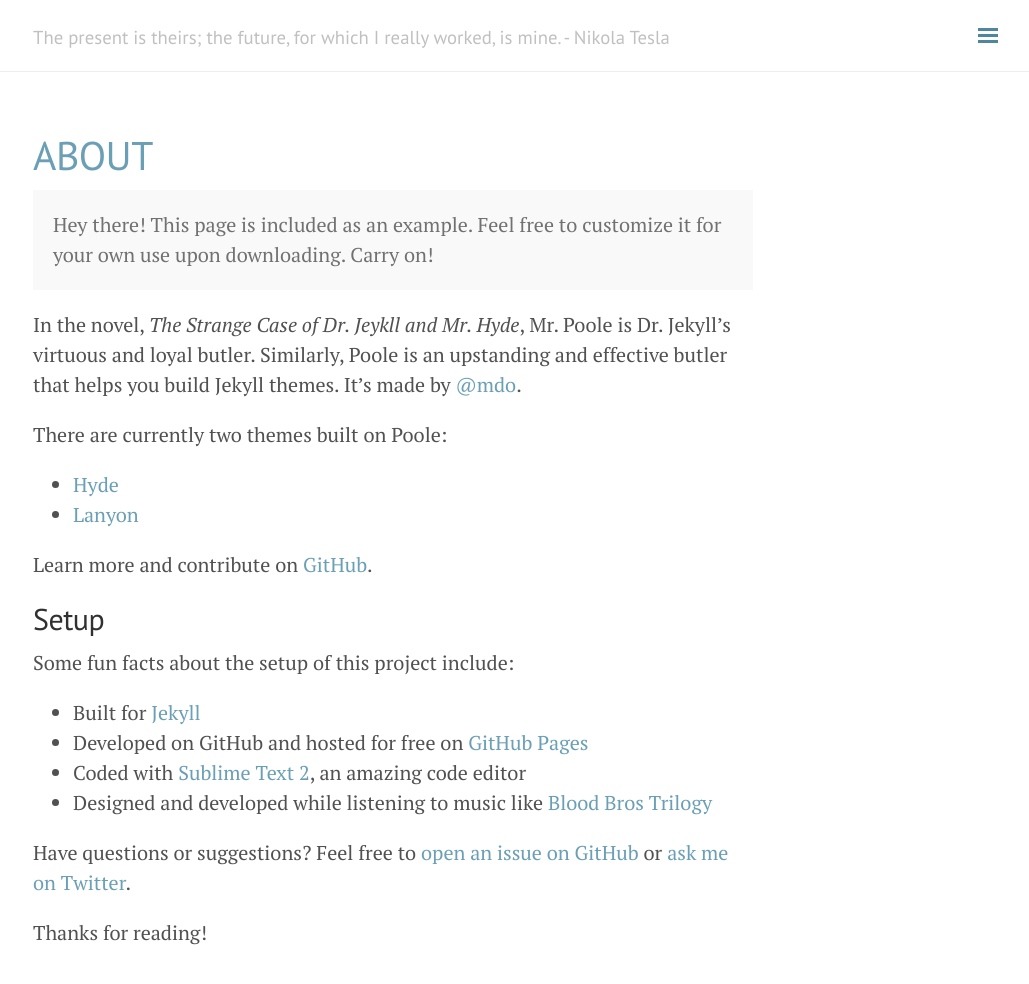
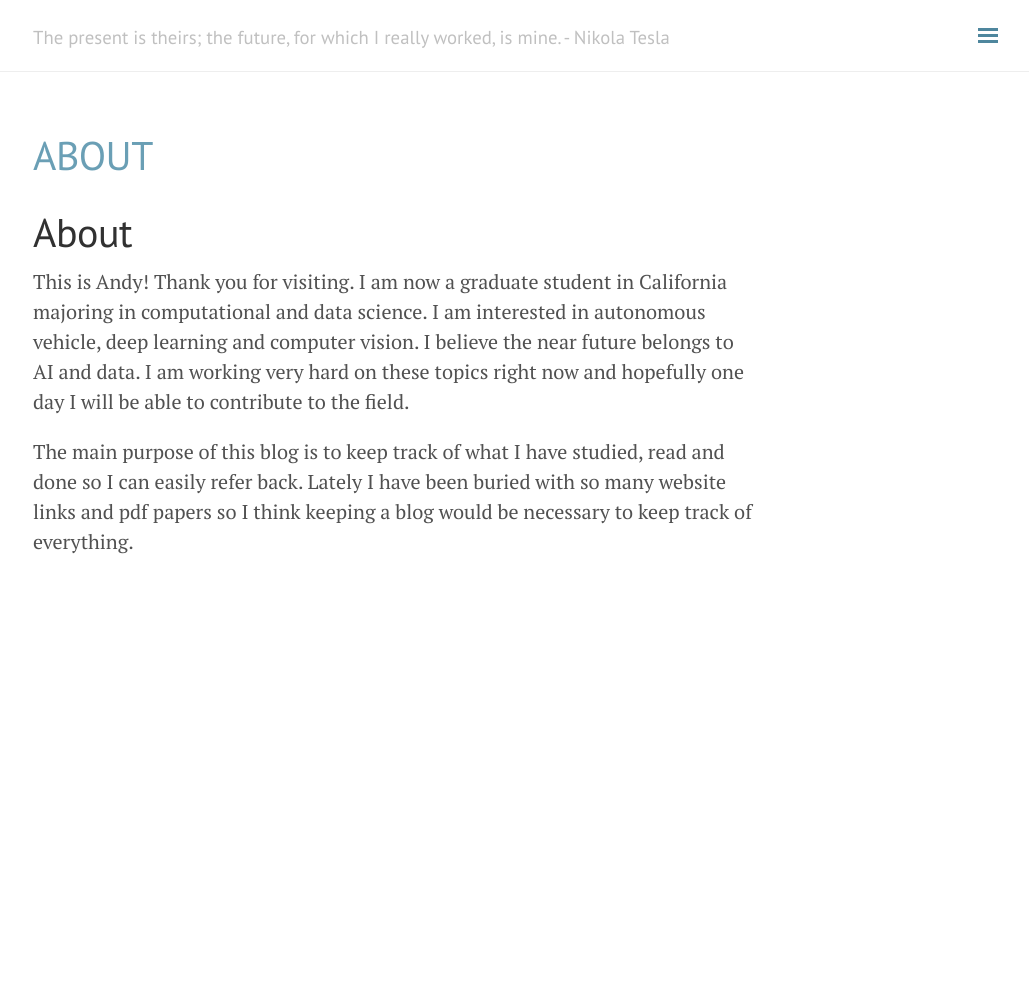
Before and after one commit to andylikescodes/andylikescodes.github.io, a Jekyll site: the page built from about.md, in a window 1280 px wide and 1028 px high. Shown: the top 984 px of the window, without its empty margins (247-1276 px from the left). Built offline with Jekyll 4.4.1, drawn with Linux system fonts in a browser that asks for light colours; nearby versions of some CDN libraries; comment, search, counter and statistics services are not loaded.

Commit message:
about page

```diff
--- a/about.md
+++ b/about.md
@@ -3,28 +3,7 @@ layout: page
 title: About
 ---
 
-<p class="message">
-  Hey there! This page is included as an example. Feel free to customize it for your own use upon downloading. Carry on!
-</p>
+# About
+This is Andy! Thank you for visiting. I am now a graduate student in California majoring in computational and data science. I am interested in autonomous vehicle, deep learning and computer vision. I believe the near future belongs to AI and data. I am working very hard on these topics right now and hopefully one day I will be able to contribute to the field.
 
-In the novel, *The Strange Case of Dr. Jeykll and Mr. Hyde*, Mr. Poole is Dr. Jekyll's virtuous and loyal butler. Similarly, Poole is an upstanding and effective butler that helps you build Jekyll themes. It's made by [@mdo](https://twitter.com/mdo).
-
-There are currently two themes built on Poole:
-
-* [Hyde](http://hyde.getpoole.com)
-* [Lanyon](http://lanyon.getpoole.com)
-
-Learn more and contribute on [GitHub](https://github.com/poole).
-
-## Setup
-
-Some fun facts about the setup of this project include:
-
-* Built for [Jekyll](http://jekyllrb.com)
-* Developed on GitHub and hosted for free on [GitHub Pages](https://pages.github.com)
-* Coded with [Sublime Text 2](http://sublimetext.com), an amazing code editor
-* Designed and developed while listening to music like [Blood Bros Trilogy](https://soundcloud.com/maddecent/sets/blood-bros-series)
-
-Have questions or suggestions? Feel free to [open an issue on GitHub](https://github.com/poole/issues/new) or [ask me on Twitter](https://twitter.com/mdo).
-
-Thanks for reading!
+The main purpose of this blog is to keep track of what I have studied, read and done so I can easily refer back. Lately I have been buried with so many website links and pdf papers so I think keeping a blog would be necessary to keep track of everything.
```
